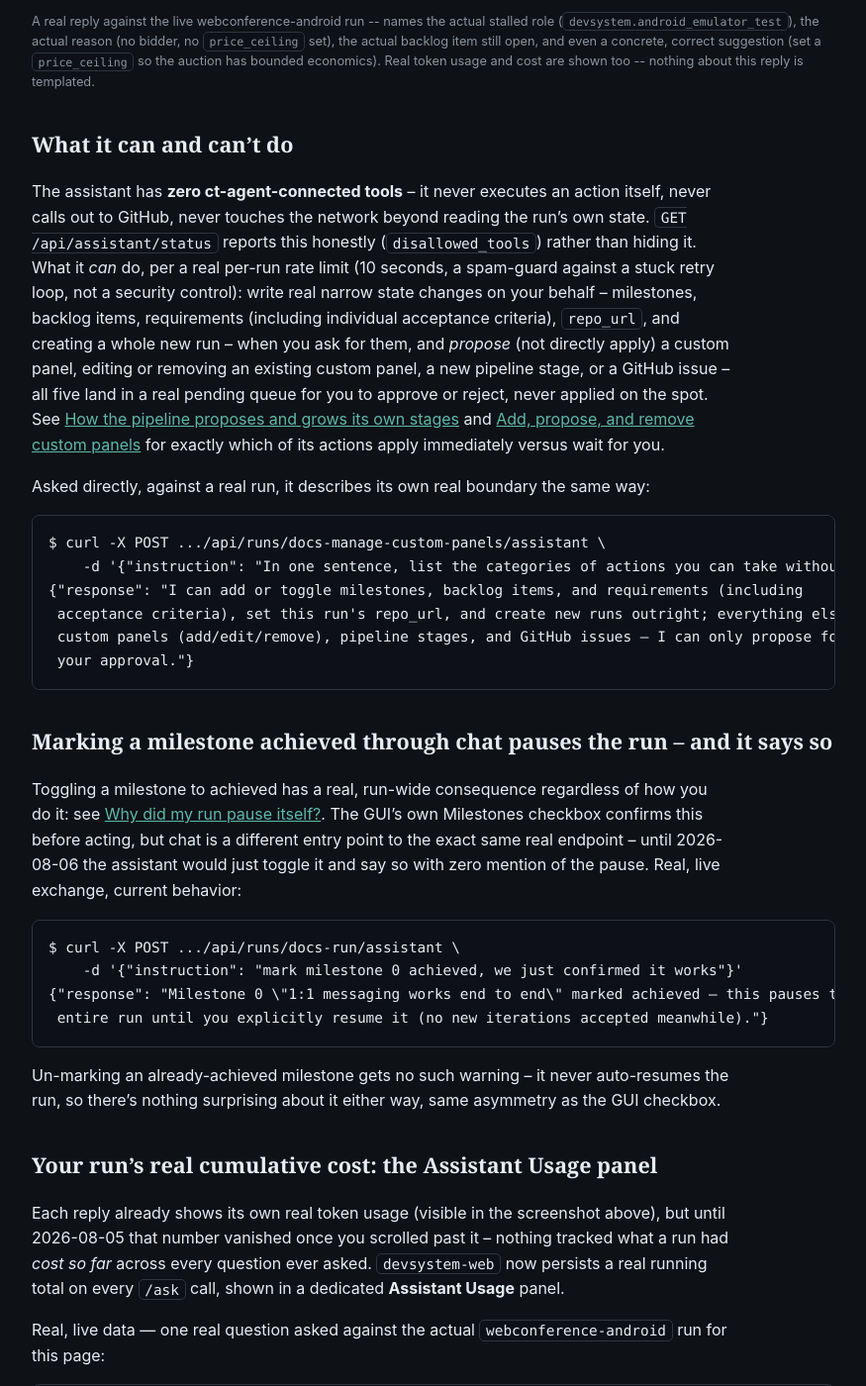
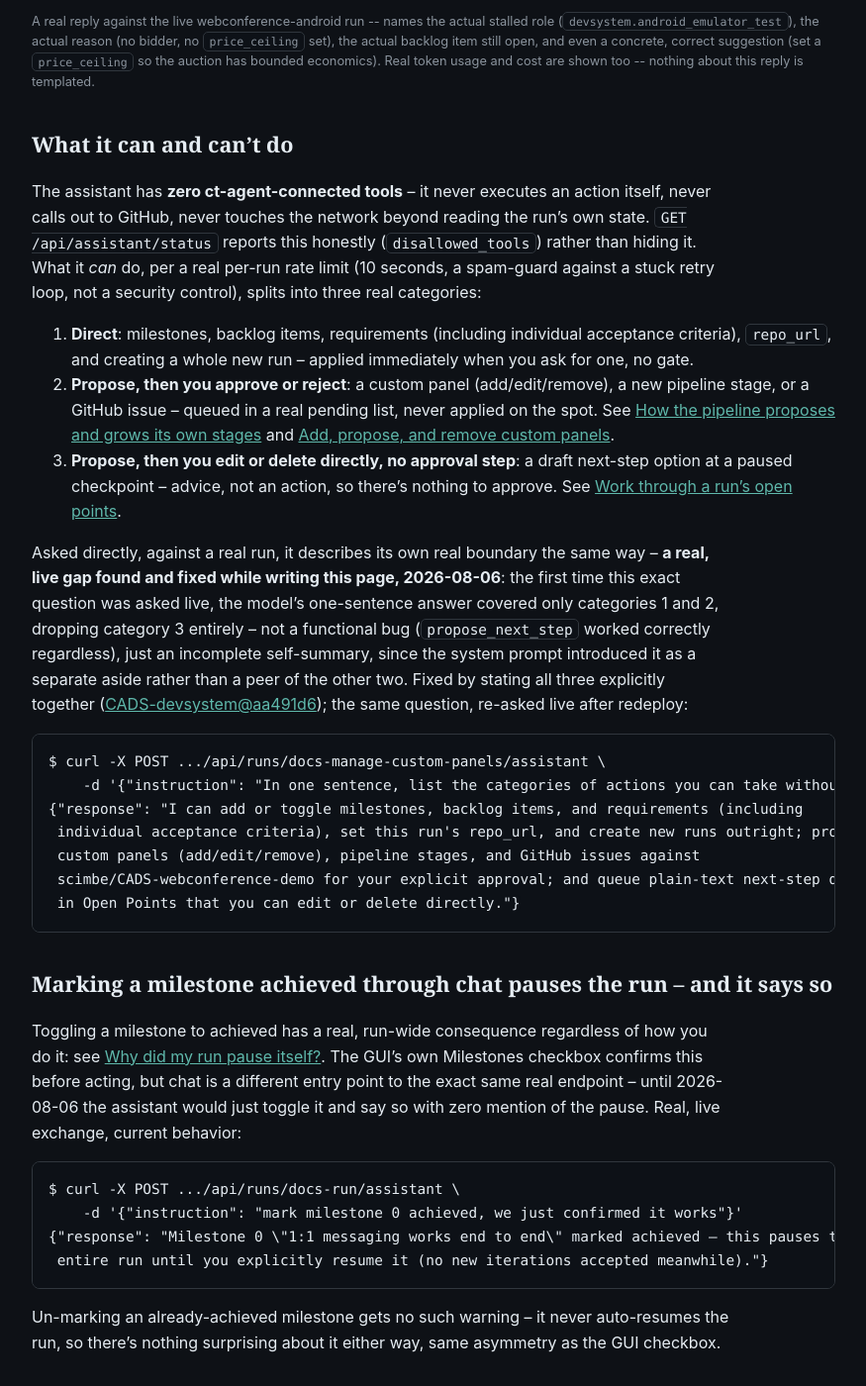
Before and after one commit to scimbe/CADS-devsystem-docs, a Jekyll site: the page built from _how-to/ask-the-assistant.md, in a window 1280 px wide and 1400 px high, scrolled down 1723 px. Shown: the whole window at 99% size, without its empty margins (322-1197 px from the left). Built offline with Jekyll 4.4.1, drawn with Linux system fonts in a browser that asks for light colours.

Commit message:
how-to: fix the assistant's stale two-category capability description
Was written before propose_next_step (stack-mode slice 3) existed --
now correctly describes all three real categories (direct, propose-
then-approve, propose-then-edit-directly). Honestly documents the
live gap this page's own re-verification found: the assistant's real
self-description initially omitted the third category entirely, fixed
at the prompt level (CADS-devsystem@aa491d6), re-confirmed live with a
fresh transcript after redeploy.

````diff
--- a/_how-to/ask-the-assistant.md
+++ b/_how-to/ask-the-assistant.md
@@ -35,24 +35,36 @@ The assistant has **zero ct-agent-connected tools** -- it never executes an acti
 calls out to GitHub, never touches the network beyond reading the run's own state. `GET
 /api/assistant/status` reports this honestly (`disallowed_tools`) rather than hiding it. What it
 *can* do, per a real per-run rate limit (10 seconds, a spam-guard against a stuck retry loop, not a
-security control): write real narrow state changes on your behalf -- milestones, backlog items,
-requirements (including individual acceptance criteria), `repo_url`, and creating a whole new run --
-when you ask for them, and *propose* (not directly apply) a custom panel, editing or removing an
-existing custom panel, a new pipeline stage, or a GitHub issue -- all five land in a real pending
-queue for you to approve or reject, never applied on the spot. See [How the pipeline proposes and
-grows its own stages]({{ '/explanation/self-optimizing-pipeline/' | relative_url }}) and [Add,
-propose, and remove custom panels]({{ '/how-to/manage-custom-panels/' | relative_url }}) for exactly
-which of its actions apply immediately versus wait for you.
+security control), splits into three real categories:
 
-Asked directly, against a real run, it describes its own real boundary the same way:
+1. **Direct**: milestones, backlog items, requirements (including individual acceptance criteria),
+   `repo_url`, and creating a whole new run -- applied immediately when you ask for one, no gate.
+2. **Propose, then you approve or reject**: a custom panel (add/edit/remove), a new pipeline stage,
+   or a GitHub issue -- queued in a real pending list, never applied on the spot. See [How the
+   pipeline proposes and grows its own stages]({{ '/explanation/self-optimizing-pipeline/' |
+   relative_url }}) and [Add, propose, and remove custom panels]({{ '/how-to/manage-custom-panels/'
+   | relative_url }}).
+3. **Propose, then you edit or delete directly, no approval step**: a draft next-step option at a
+   paused checkpoint -- advice, not an action, so there's nothing to approve. See [Work through a
+   run's open points]({{ '/how-to/work-through-open-points/' | relative_url }}).
+
+Asked directly, against a real run, it describes its own real boundary the same way -- **a real,
+live gap found and fixed while writing this page, 2026-08-06**: the first time this exact question
+was asked live, the model's one-sentence answer covered only categories 1 and 2, dropping category 3
+entirely -- not a functional bug (`propose_next_step` worked correctly regardless), just an
+incomplete self-summary, since the system prompt introduced it as a separate aside rather than a
+peer of the other two. Fixed by stating all three explicitly together
+([CADS-devsystem@aa491d6](https://github.com/scimbe/CADS-devsystem/commit/aa491d6)); the same
+question, re-asked live after redeploy:
 
 ```
 $ curl -X POST .../api/runs/docs-manage-custom-panels/assistant \
     -d '{"instruction": "In one sentence, list the categories of actions you can take without further clarification."}'
 {"response": "I can add or toggle milestones, backlog items, and requirements (including
- acceptance criteria), set this run's repo_url, and create new runs outright; everything else —
- custom panels (add/edit/remove), pipeline stages, and GitHub issues — I can only propose for
- your approval."}
+ individual acceptance criteria), set this run's repo_url, and create new runs outright; propose
+ custom panels (add/edit/remove), pipeline stages, and GitHub issues against
+ scimbe/CADS-webconference-demo for your explicit approval; and queue plain-text next-step drafts
+ in Open Points that you can edit or delete directly."}
 ```
 
 ## Marking a milestone achieved through chat pauses the run -- and it says so
````
